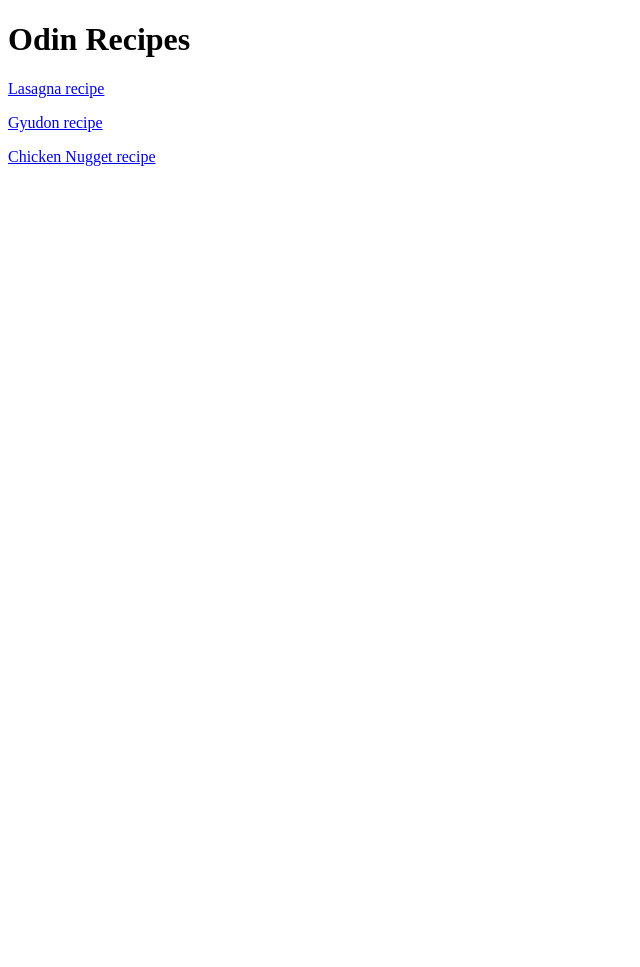
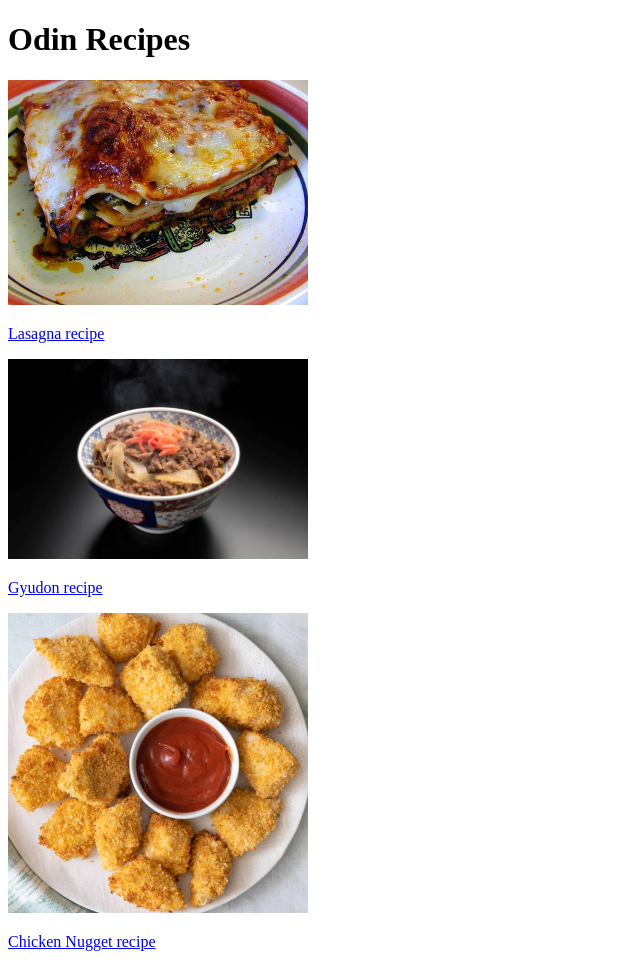
Before and after one commit to azhang479/odin-recipes, a plain HTML site: page index.html in a window 1280 px wide. Shown: the whole page, without its empty margins (0-640 px from the left). Before the commit the page ends 800 px from the top, so only its background shows below. Drawn offline with Linux system fonts and the light colour scheme.

Commit message:
add images to index

```diff
--- a/index.html
+++ b/index.html
@@ -7,8 +7,13 @@
 </head>
 <body>
     <h1>Odin Recipes</h1>
+    <img src="./img/lasagna.jpg" alt="Delicious looking picture of lasagna"Width=300>
     <p><a href="./recipes/lasagna.html">Lasagna recipe</a></p>
+
+    <img src="./img/gyudon.jpg" alt="Bowl of gyudon with beef and onions over rice" width="300">
     <p><a href="./recipes/gyudon.html">Gyudon recipe</a></p>
+
+    <img src="./img/chicken-nuggets.jpg" alt="Crispy homemade chicken nuggets" width="300">
     <p><a href="./recipes/chicken-nuggets.html">Chicken Nugget recipe</a></p>
 </body>
 </html>
```
